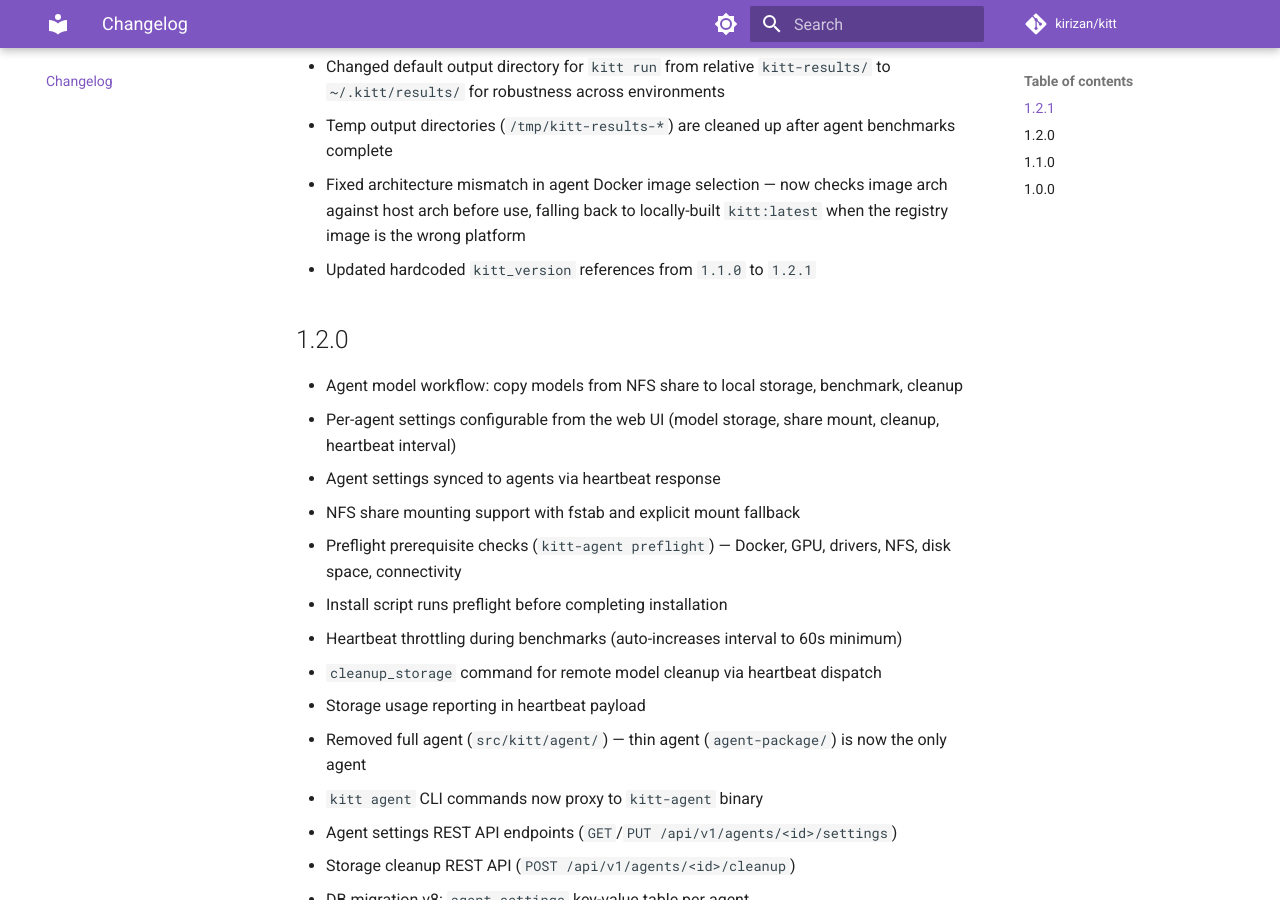
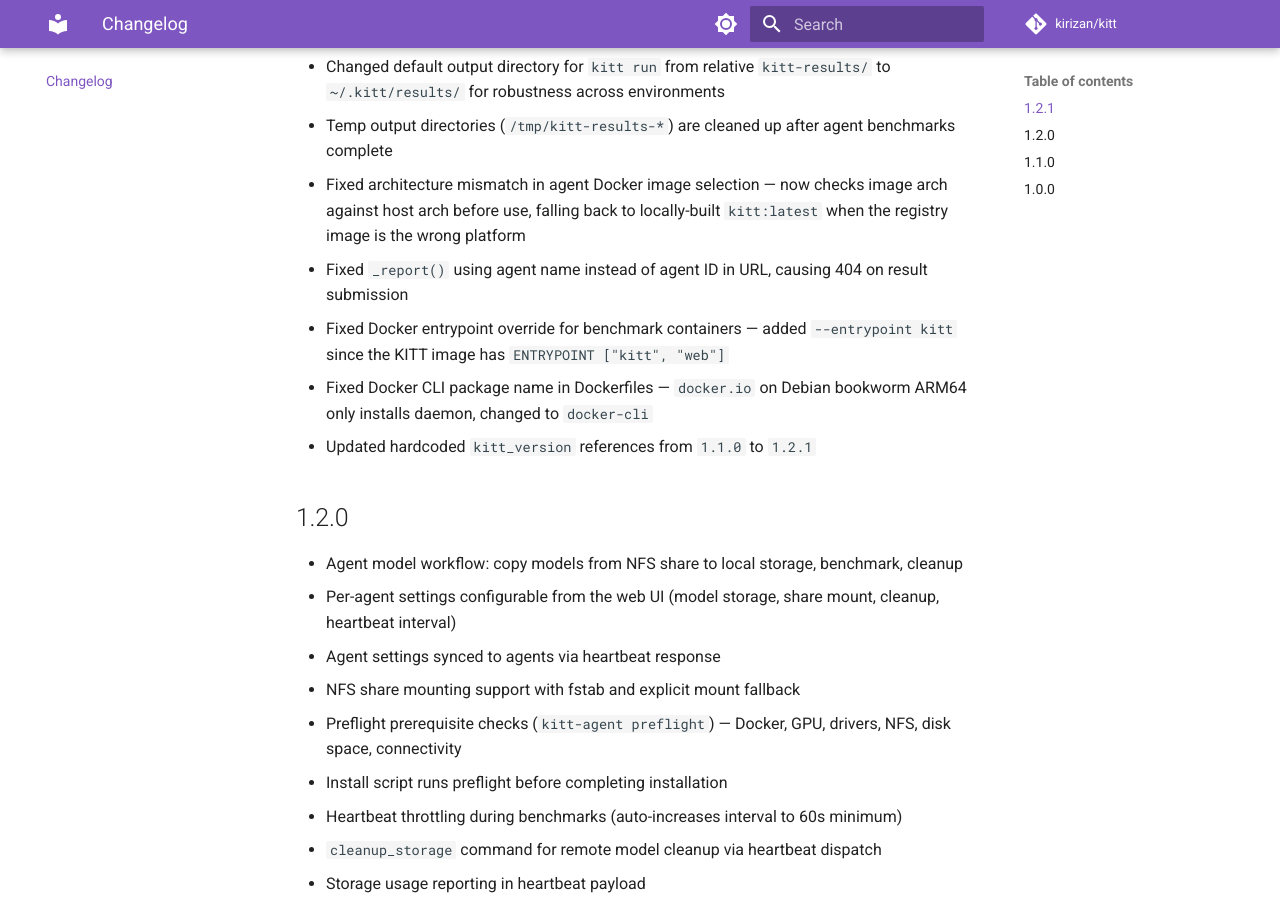
Before and after one commit to Kirizan/kitt, an MkDocs documentation site: the page built from docs/changelog.md, in a window 1280 px wide and 900 px high, scrolled down 409 px. Built offline with MkDocs 1.6.1 and Material for MkDocs 9.7.7, drawn with Linux system fonts in a browser that asks for light colours; comment, search, counter and statistics services are not loaded.

Commit message:
Update changelog with additional fixes from debugging
Co-Authored-By: Claude Opus 4.6 <noreply@anthropic.com>

```diff
--- a/docs/changelog.md
+++ b/docs/changelog.md
@@ -9,6 +9,9 @@ All notable changes to KITT are documented on this page.
 - Changed default output directory for `kitt run` from relative `kitt-results/` to `~/.kitt/results/` for robustness across environments
 - Temp output directories (`/tmp/kitt-results-*`) are cleaned up after agent benchmarks complete
 - Fixed architecture mismatch in agent Docker image selection — now checks image arch against host arch before use, falling back to locally-built `kitt:latest` when the registry image is the wrong platform
+- Fixed `_report()` using agent name instead of agent ID in URL, causing 404 on result submission
+- Fixed Docker entrypoint override for benchmark containers — added `--entrypoint kitt` since the KITT image has `ENTRYPOINT ["kitt", "web"]`
+- Fixed Docker CLI package name in Dockerfiles — `docker.io` on Debian bookworm ARM64 only installs daemon, changed to `docker-cli`
 - Updated hardcoded `kitt_version` references from `1.1.0` to `1.2.1`
 
 ## 1.2.0
```
